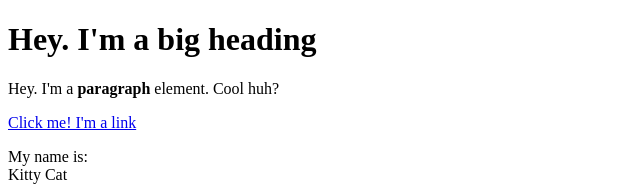
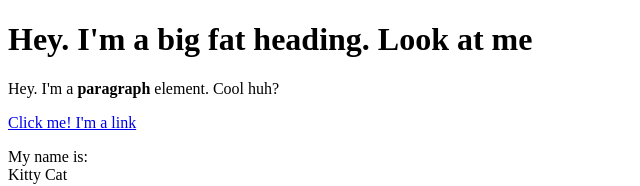
Before and after one commit to Musunee/cartoon-hero, a plain HTML site: page test.html in a window 1280 px wide. Shown: the top 186 px of the page, without its empty margins (0-640 px from the left). Drawn offline with Linux system fonts and the light colour scheme.

Commit message:
Added 'fat' to the heading

```diff
--- a/test.html
+++ b/test.html
@@ -4,7 +4,7 @@
 	<title>Test page</title>
 </head>
 <body>
-	<h1>Hey. I'm a big heading</h1>
+	<h1>Hey. I'm a big fat heading. Look at me</h1>
 	<p>Hey. I'm a <b>paragraph</b> element. Cool huh?</p>
 	<a href="https://google.com" target="_blank" title="Let's go to Google">Click me! I'm a link</a>
 	<p>My name is:
```
